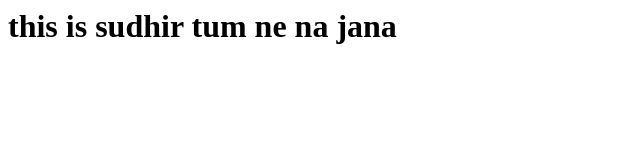
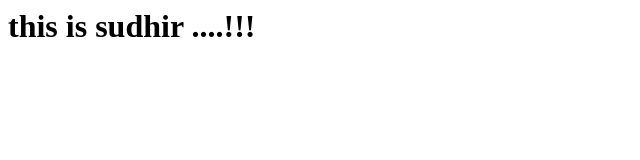
Before and after one commit to sudhirchaudhary08/test, a plain HTML site: page index.html in a window 1280 px wide. Shown: the whole page, without its empty margins (0-640 px from the left). Drawn offline with Linux system fonts and the light colour scheme.

Commit message:
Update index.html

```diff
--- a/index.html
+++ b/index.html
@@ -1 +1 @@
-<h1>  this is sudhir tum ne na jana  </h1>
+<h1>  this is sudhir ....!!!  </h1>
```
